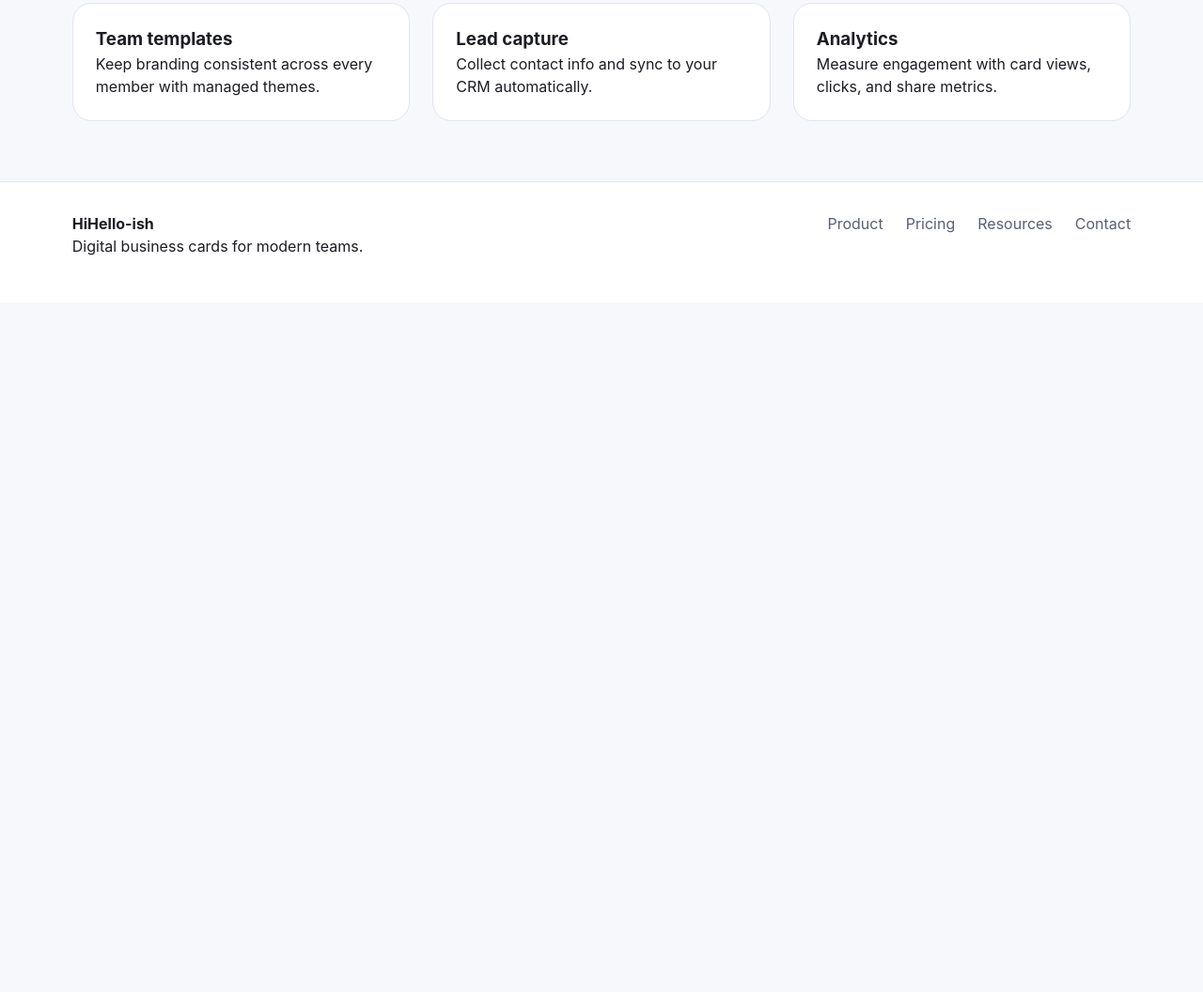
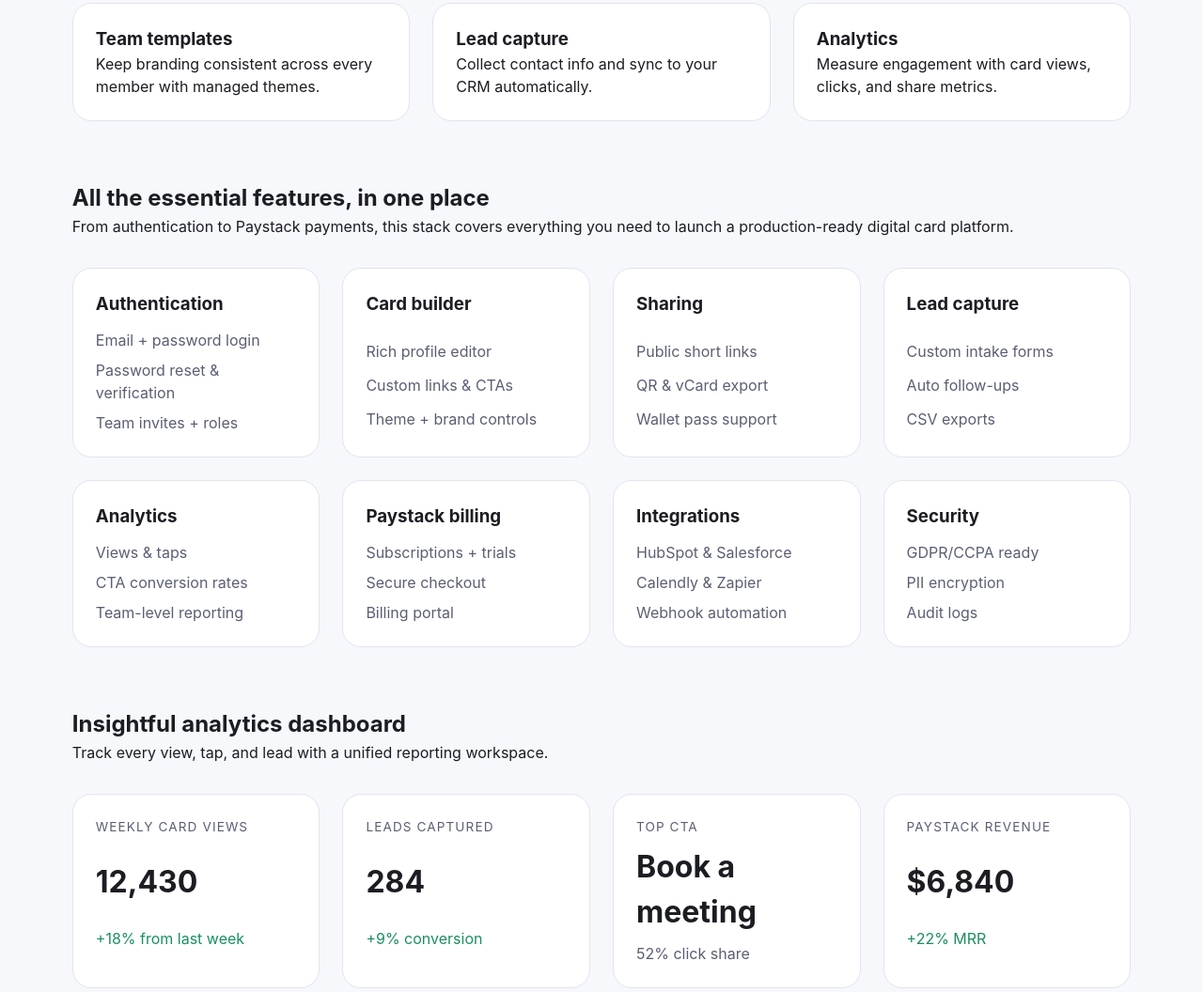
Before and after one commit to anodeen/codex-try, a website: page index.html in a window 1280 px wide. Shown: the part 1607-2663 px from the top of the page at 94% size. Before the commit the page ends 1929 px from the top, so only its background shows below. Drawn offline with Linux system fonts and the light colour scheme.

Commit message:
Add full feature overview sections

```diff
--- a/index.html
+++ b/index.html
@@ -121,6 +121,111 @@
           </article>
         </div>
       </section>
+
+      <section class="feature-stack">
+        <div>
+          <h2>All the essential features, in one place</h2>
+          <p>
+            From authentication to Paystack payments, this stack covers everything you need to launch
+            a production-ready digital card platform.
+          </p>
+        </div>
+        <div class="stack-grid">
+          <article>
+            <h3>Authentication</h3>
+            <ul>
+              <li>Email + password login</li>
+              <li>Password reset & verification</li>
+              <li>Team invites + roles</li>
+            </ul>
+          </article>
+          <article>
+            <h3>Card builder</h3>
+            <ul>
+              <li>Rich profile editor</li>
+              <li>Custom links & CTAs</li>
+              <li>Theme + brand controls</li>
+            </ul>
+          </article>
+          <article>
+            <h3>Sharing</h3>
+            <ul>
+              <li>Public short links</li>
+              <li>QR & vCard export</li>
+              <li>Wallet pass support</li>
+            </ul>
+          </article>
+          <article>
+            <h3>Lead capture</h3>
+            <ul>
+              <li>Custom intake forms</li>
+              <li>Auto follow-ups</li>
+              <li>CSV exports</li>
+            </ul>
+          </article>
+          <article>
+            <h3>Analytics</h3>
+            <ul>
+              <li>Views & taps</li>
+              <li>CTA conversion rates</li>
+              <li>Team-level reporting</li>
+            </ul>
+          </article>
+          <article>
+            <h3>Paystack billing</h3>
+            <ul>
+              <li>Subscriptions + trials</li>
+              <li>Secure checkout</li>
+              <li>Billing portal</li>
+            </ul>
+          </article>
+          <article>
+            <h3>Integrations</h3>
+            <ul>
+              <li>HubSpot & Salesforce</li>
+              <li>Calendly & Zapier</li>
+              <li>Webhook automation</li>
+            </ul>
+          </article>
+          <article>
+            <h3>Security</h3>
+            <ul>
+              <li>GDPR/CCPA ready</li>
+              <li>PII encryption</li>
+              <li>Audit logs</li>
+            </ul>
+          </article>
+        </div>
+      </section>
+
+      <section class="dashboard">
+        <div>
+          <h2>Insightful analytics dashboard</h2>
+          <p>Track every view, tap, and lead with a unified reporting workspace.</p>
+        </div>
+        <div class="dashboard-grid">
+          <div class="metric-card">
+            <p class="metric-label">Weekly card views</p>
+            <p class="metric-value">12,430</p>
+            <p class="metric-trend up">+18% from last week</p>
+          </div>
+          <div class="metric-card">
+            <p class="metric-label">Leads captured</p>
+            <p class="metric-value">284</p>
+            <p class="metric-trend up">+9% conversion</p>
+          </div>
+          <div class="metric-card">
+            <p class="metric-label">Top CTA</p>
+            <p class="metric-value">Book a meeting</p>
+            <p class="metric-trend">52% click share</p>
+          </div>
+          <div class="metric-card">
+            <p class="metric-label">Paystack revenue</p>
+            <p class="metric-value">$6,840</p>
+            <p class="metric-trend up">+22% MRR</p>
+          </div>
+        </div>
+      </section>
     </main>
 
     <footer>
--- a/styles.css
+++ b/styles.css
@@ -234,6 +234,73 @@ textarea {
   border: 1px solid var(--border);
 }
 
+.feature-stack {
+  display: grid;
+  gap: 2rem;
+}
+
+.stack-grid {
+  display: grid;
+  grid-template-columns: repeat(auto-fit, minmax(220px, 1fr));
+  gap: 1.5rem;
+}
+
+.stack-grid article {
+  background: #fff;
+  padding: 1.5rem;
+  border-radius: 20px;
+  border: 1px solid var(--border);
+  display: grid;
+  gap: 0.75rem;
+}
+
+.stack-grid ul {
+  list-style: none;
+  display: grid;
+  gap: 0.5rem;
+  color: var(--muted);
+}
+
+.dashboard {
+  display: grid;
+  gap: 2rem;
+}
+
+.dashboard-grid {
+  display: grid;
+  grid-template-columns: repeat(auto-fit, minmax(220px, 1fr));
+  gap: 1.5rem;
+}
+
+.metric-card {
+  background: #fff;
+  border: 1px solid var(--border);
+  border-radius: 20px;
+  padding: 1.5rem;
+  display: grid;
+  gap: 0.5rem;
+}
+
+.metric-label {
+  color: var(--muted);
+  font-size: 0.85rem;
+  text-transform: uppercase;
+  letter-spacing: 0.08em;
+}
+
+.metric-value {
+  font-size: 2rem;
+  font-weight: 700;
+}
+
+.metric-trend {
+  color: var(--muted);
+}
+
+.metric-trend.up {
+  color: #1a8f5f;
+}
+
 footer {
   padding: 2rem 6vw 3rem;
   background: #fff;
```
